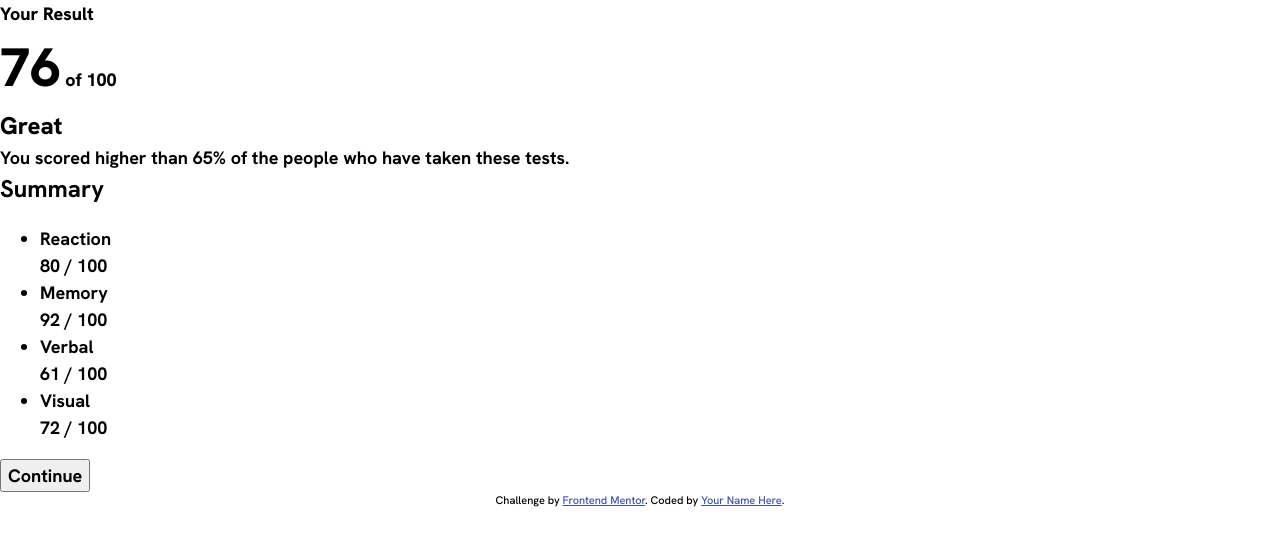
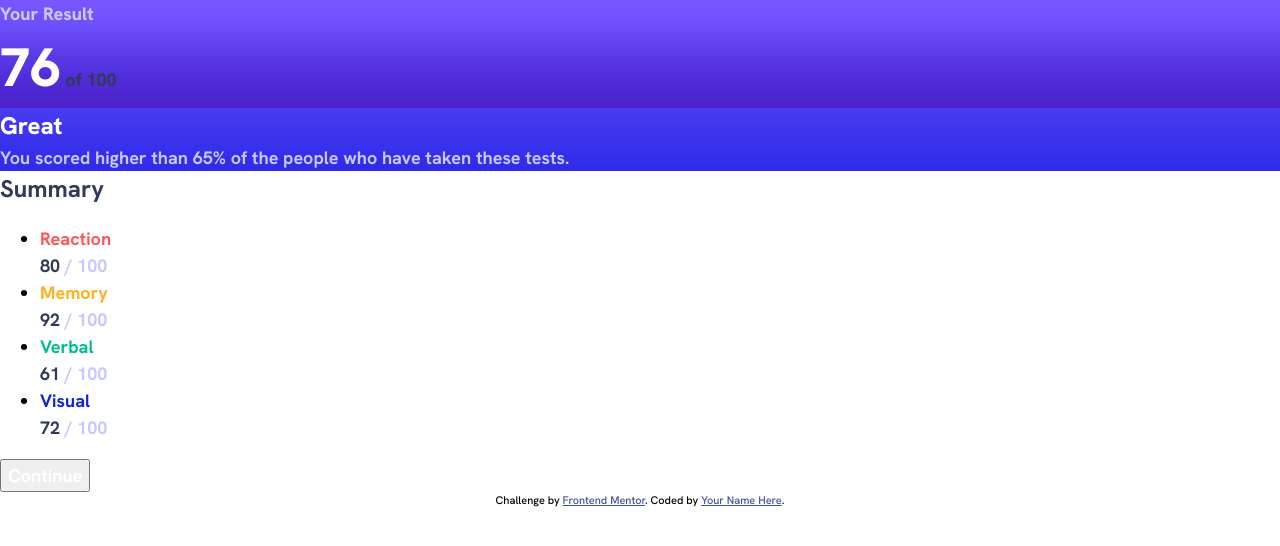
Before and after one commit to mgouhin/frontend-mentor, a plain HTML site: page results-summary-component-main/index.html in a window 1280 px wide. Drawn offline with Linux system fonts and the light colour scheme.

Commit message:
text colors

```diff
--- a/results-summary-component-main/index.html
+++ b/results-summary-component-main/index.html
@@ -31,35 +31,35 @@
 
 <body>
   <main>
-    <section>
-      <h1 class="fw-extra-bold">Your Result</h1>
-      <div>
-        <p class="fw-extra-bold"><span class="fs-primary-heading">76</span> of 100</p>
+    <section class="bg-grad-primary">
+      <h1 class="fw-extra-bold clr-neutral-300">Your Result</h1>
+      <div class="bg-grad-secondary">
+        <p class="fw-extra-bold clr-neutral-700"><span class="fs-primary-heading clr-neutral-100">76</span> of 100</p>
       </div>
-      <h3 class="fs-secondary-heading fw-extra-bold">Great</h3>
-      <p class="fw-bold">You scored higher than 65% of the people who have taken these tests.</p>
+      <h3 class="fs-secondary-heading fw-extra-bold clr-neutral-100">Great</h3>
+      <p class="fw-bold clr-neutral-300">You scored higher than 65% of the people who have taken these tests.</p>
     </section>
     <section>
-      <h2 class="fs-secondary-heading fw-bold">Summary</h2>
+      <h2 class="fs-secondary-heading fw-bold clr-neutral-700">Summary</h2>
       <ul>
         <li>
-          <h3 class="fw-bold">Reaction</h3>
-          <p class="fw-bold"><span>80</span> / 100</p>
+          <h3 class="fw-bold clr-primary-red">Reaction</h3>
+          <p class="fw-bold clr-neutral-300"><span class="clr-neutral-700">80</span> / 100</p>
         </li>
         <li>
-          <h3 class="fw-bold">Memory</h3>
-          <p class="fw-bold"><span>92</span> / 100</p>
+          <h3 class="fw-bold clr-primary-orange">Memory</h3>
+          <p class="fw-bold clr-neutral-300"><span class="clr-neutral-700">92</span> / 100</p>
         </li>
         <li>
-          <h3 class="fw-bold">Verbal</h3>
-          <p class="fw-bold"><span>61</span> / 100</p>
+          <h3 class="fw-bold clr-primary-teal">Verbal</h3>
+          <p class="fw-bold clr-neutral-300"><span class="clr-neutral-700">61</span> / 100</p>
         </li>
         <li>
-          <h3 class="fw-bold">Visual</h3>
-          <p class="fw-bold"><span>72</span> / 100</p>
+          <h3 class="fw-bold clr-primary-blue">Visual</h3>
+          <p class="fw-bold clr-neutral-300"><span class="clr-neutral-700">72</span> / 100</p>
         </li>
       </ul>
-      <button class="fw-bold">Continue</button>
+      <button class="fw-bold clr-neutral-100">Continue</button>
 
     </section>
 
--- a/results-summary-component-main/styles.css
+++ b/results-summary-component-main/styles.css
@@ -5,8 +5,8 @@
   --clr-primary-teal: hsl(166, 100%, 37%);
   --clr-primary-blue: hsl(234, 85%, 45%);
 
-  --clr-grad-primary: linear-gradient(to top, hsl(252, 100%, 67%), hsl(241, 81%, 54%));
-  --clr-grad-secondary: linear-gradient(to top, hsla(256, 72%, 46%, 1), hsla(241, 72%, 46%, 0));
+  --clr-grad-primary: to bottom, hsl(252, 100%, 67%), hsl(241, 81%, 54%);
+  --clr-grad-secondary: to top, hsla(256, 72%, 46%, 1), hsla(241, 72%, 46%, 0);
 
   --clr-neutral-100: hsl(0, 0%, 100%);
   --clr-neutral-200: hsl(221, 100%, 96%);
@@ -158,11 +158,11 @@ select {
 }
 
 .bg-grad-primary {
-  background-color: var(--clr-grad-primary);
+  background-image: linear-gradient(var(--clr-grad-primary));
 }
 
 .bg-grad-secondary {
-  background-color: var(--clr-grad-secondary);
+  background-image: linear-gradient(var(--clr-grad-secondary));
 }
 
 .fw-medium {
```
